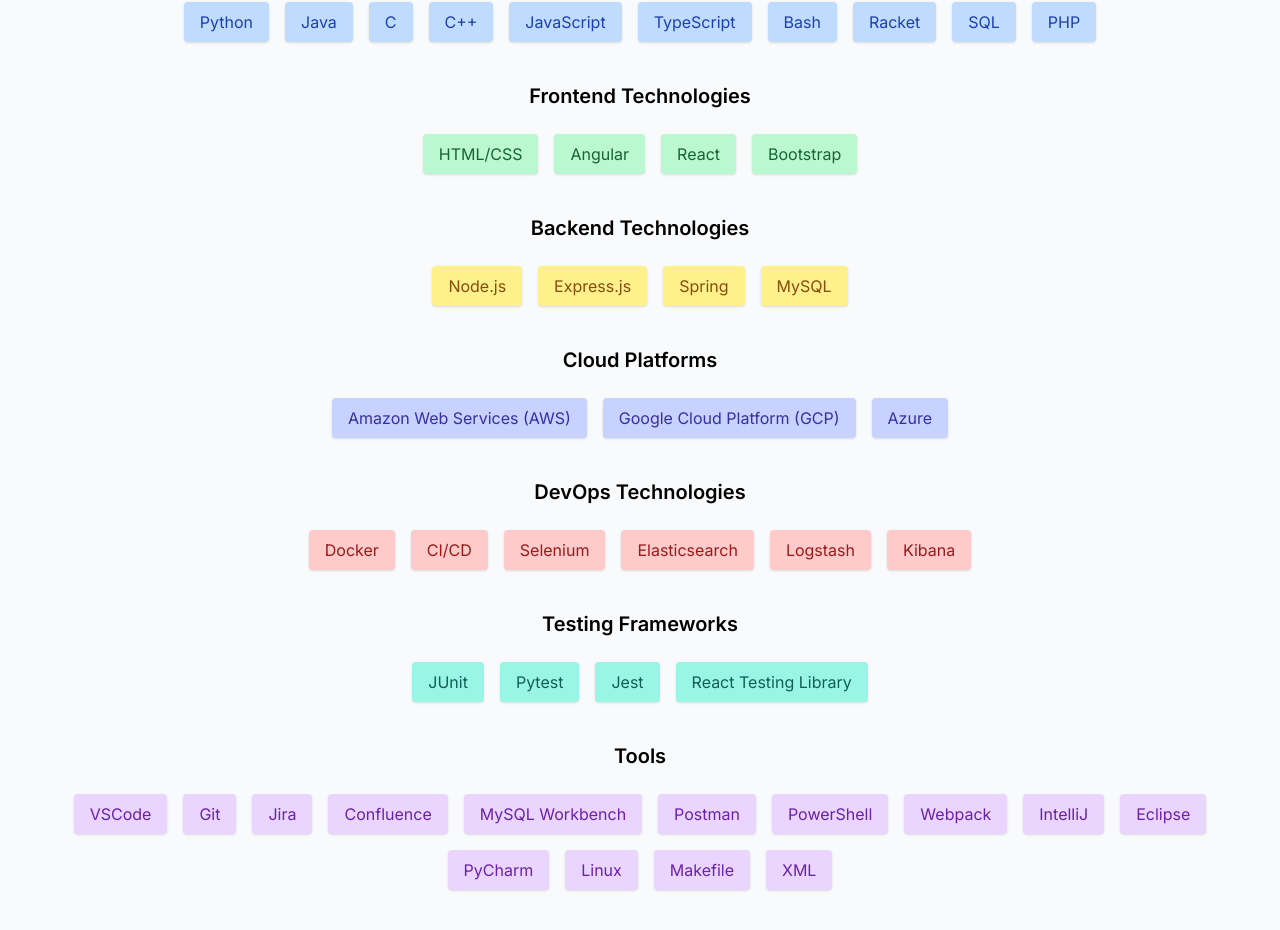
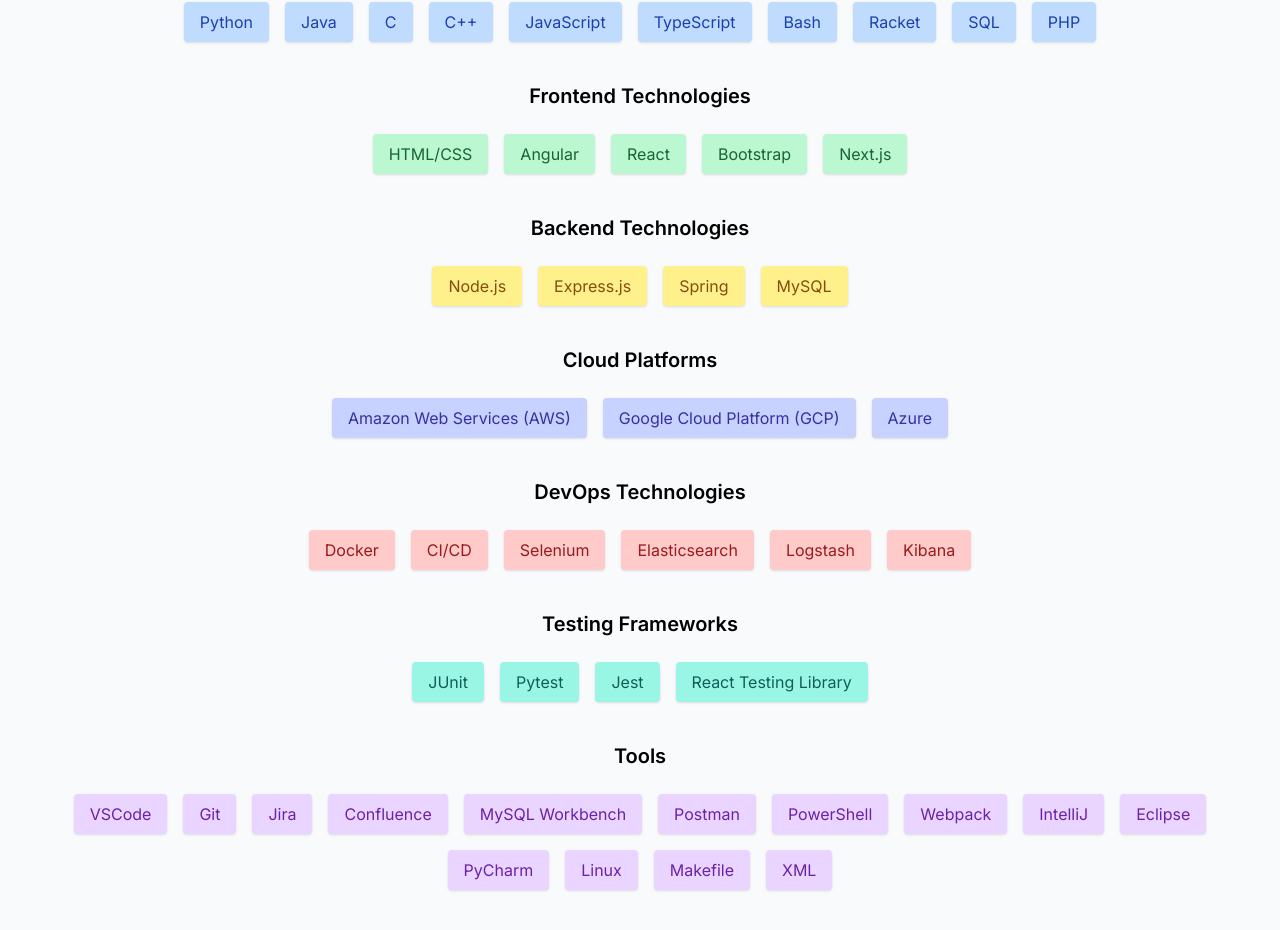
Before and after one commit to YashKapoor1102/Portfolio-Website, a Next.js app: page / in a window 1280 px wide. Shown: the part 2690-3620 px from the top of the page. Built offline with nearby package versions, Linux system fonts and the light colour scheme.

Commit message:
Updating Skills and List of Courses

```diff
--- a/src/app/components/Skills.tsx
+++ b/src/app/components/Skills.tsx
@@ -2,7 +2,7 @@
 
 const Skills: React.FC = () => {
     const programmingLanguages = ['Python', 'Java', 'C', 'C++', 'JavaScript', 'TypeScript', 'Bash', 'Racket', 'SQL', 'PHP'];
-    const frontendTechnologies = ['HTML/CSS', 'Angular', 'React', 'Bootstrap'];
+    const frontendTechnologies = ['HTML/CSS', 'Angular', 'React', 'Bootstrap', 'Next.js'];
     const backendTechnologies = ['Node.js', 'Express.js', 'Spring', 'MySQL'];
     const cloudPlatforms = ['Amazon Web Services (AWS)', 'Google Cloud Platform (GCP)', 'Azure'];
     const devOpsTechnologies = ['Docker', 'CI/CD', 'Selenium', 'Elasticsearch', 'Logstash', 'Kibana'];
```
Also changed, not shown: 1 other file (tests, documents, lock files or other folders).
